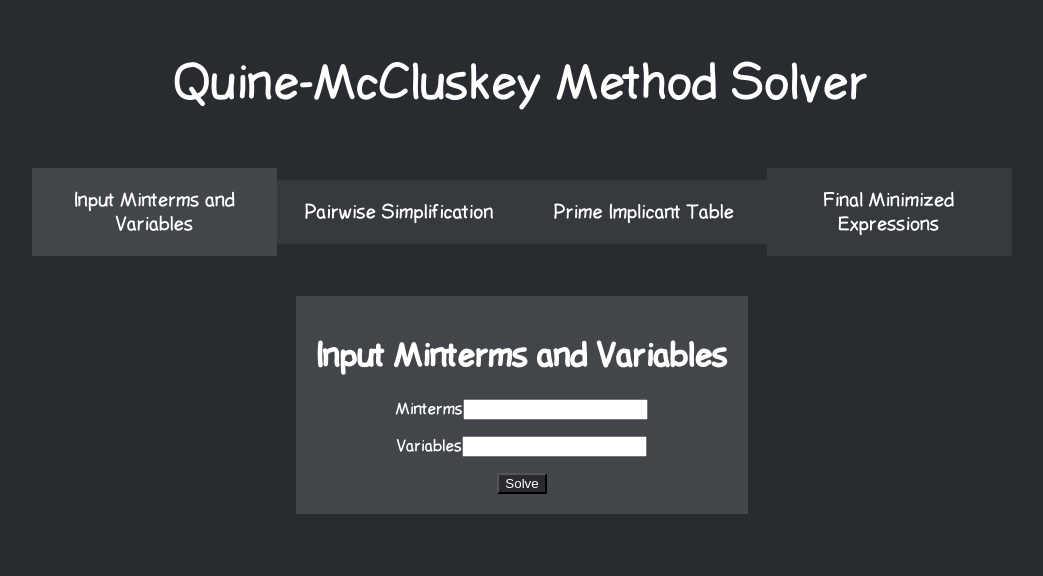
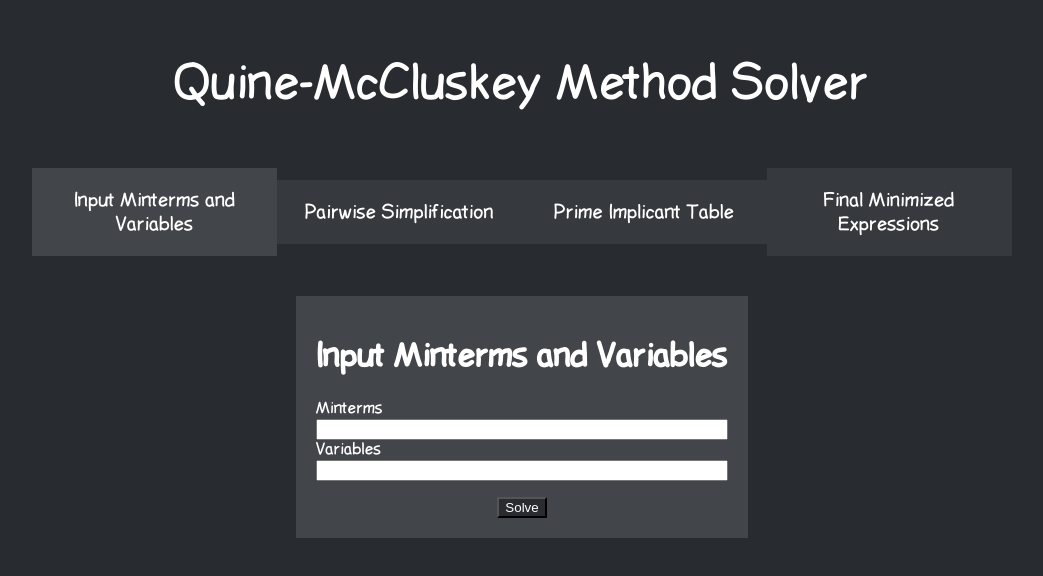
Before and after one commit to gmiracle17/CMSC-130-Quine-McCluskey-Method, a React (Create React App) app: page / in a window 1280 px wide. Shown: the top 576 px of the page, without its empty margins (118-1161 px from the left). Built offline with nearby package versions, Linux system fonts and the light colour scheme.

Commit message:
Lifted the state up for the mintermsInput and variablesInput from the Input.js to the App.js and added more designs to Input.js

```diff
--- a/src/App.js
+++ b/src/App.js
@@ -6,7 +6,9 @@ import Table from './components/Table.js';
 import POS from './components/POS.js';
 
 function App() {
-    const [activeTab, setActiveTab] = useState('input');
+    const[mintermsInput, setMintermsInput] = useState("");
+    const[variablesInput, setVariablesInput] = useState("");
+    const[activeTab, setActiveTab] = useState('input');
     const[mintermsArray, setMintermsArray] = useState("");
     const[variablesArray, setVariablesArray] = useState("");
     const[binaryList, setBinaryList] = useState([]);
@@ -15,9 +17,23 @@ function App() {
     const renderContent = () => {
         switch (activeTab) {
             case 'input':
-                return <Input setActiveTab={setActiveTab} setMintermsArray={setMintermsArray} setVariablesArray={setVariablesArray}/>;
+                return <Input
+                    setActiveTab={setActiveTab}
+                    mintermsInput={mintermsInput}
+                    variablesInput={variablesInput}
+                    setMintermsInput={setMintermsInput}
+                    setVariablesInput={setVariablesInput}
+                    setMintermsArray={setMintermsArray}
+                    setVariablesArray={setVariablesArray}
+
+                />;
             case 'pairwise':
-                return <Pairwise mintermsArray={mintermsArray} variablesArray={variablesArray} setBinaryList={setBinaryList} setMintermsList={setMintermsList}/>;
+                return <Pairwise
+                    mintermsArray={mintermsArray}
+                    variablesArray={variablesArray}
+                    setBinaryList={setBinaryList}
+                    setMintermsList={setMintermsList}
+                />;
             case 'primeImplicantTable':
                 return <Table mintermsList={mintermsList} binaryList={binaryList}/>;
             case 'finalExpressions':
--- a/src/components/Input.css
+++ b/src/components/Input.css
@@ -6,9 +6,25 @@
 .input-container {
     background-color: #424549;
     padding: 20px;
-    max-width:max-content;
+    max-width: max-content;
 }
 
-/*
-To be pushed
-*/
+.sub-container {
+    display: flex;
+    flex-direction: column;
+}
+
+.input {
+    display: flex;
+    flex-direction: column;
+    justify-content: flex-start;
+    width: 100%;
+}
+
+label {
+    display: flex;
+}
+
+.errorText {
+    color: rgb(231, 89, 89);
+}
--- a/src/components/Input.js
+++ b/src/components/Input.js
@@ -1,17 +1,16 @@
 import { useState } from "react"
 import './Input.css';
 
-function InputSection({setActiveTab, setMintermsArray, setVariablesArray}) {
-    const[minterms, setMinterms] = useState("");
-    const[variables, setVariables] = useState("");
+function InputSection({setActiveTab,mintermsInput, variablesInput, setMintermsInput, setVariablesInput, setMintermsArray, setVariablesArray}) {
+
 
     return (
         <div className="input-container">
             <h1>Input Minterms and Variables</h1>
             <div className="sub-container">
-                <InputComponent label="Minterms" value={minterms} retrieveInput={setMinterms} />
-                <InputComponent label="Variables" value={variables} retrieveInput={setVariables} />
-                <SolveButton minterms={minterms} variables = {variables} HandleInputs={() => HandleInputs(minterms, variables)} setMintermsArray={setMintermsArray} setVariablesArray={setVariablesArray} setActiveTab={setActiveTab}/>
+                <InputComponent label="Minterms" value={mintermsInput} retrieveInput={setMintermsInput} />
+                <InputComponent label="Variables" value={variablesInput} retrieveInput={setVariablesInput} />
+                <SolveButton minterms={mintermsInput} variables = {variablesInput} HandleInputs={() => HandleInputs(mintermsInput, variablesInput)} setMintermsArray={setMintermsArray} setVariablesArray={setVariablesArray} setActiveTab={setActiveTab}/>
             </div>
 
         </div>
@@ -25,10 +24,9 @@ function InputComponent({label, value, retrieveInput}) {
     }
 
     return(
-        <div>
+        <div className="input">
             <label>{label}</label>
             <input type="text" value={value} onChange={handleChange}></input>
-            <p>{value}</p>
         </div>
     )
 
@@ -36,12 +34,7 @@ function InputComponent({label, value, retrieveInput}) {
 
 function SolveButton({minterms, variables, HandleInputs, setMintermsArray, setVariablesArray, setActiveTab}) {
 
-    /*
-    Have an array of text
-    If the array is not empty, add a try again at the end of the error statement and invalid input at the start of the error
-    Connect them
-    [mintermsFormatCorrect, noMintermDuplicates, noNonDigit, variablesFormatCorrect, noNonLetter, noVariableDuplicates, sufficientVariables]
-    */
+
    const[errorText, setErrorText] = useState('');
 
    function setArrays() {
@@ -82,8 +75,8 @@ function SolveButton({minterms, variables, HandleInputs, setMintermsArray, setVa
     }
 
     return(
-        <div>
-            <p>{errorText}</p>
+        <div className="button-container">
+            <p className="errorText" >{errorText}</p>
             <button className="solve-button" onClick={onButtonClick}>Solve</button>
         </div>
 
--- a/src/components/Pairwise.js
+++ b/src/components/Pairwise.js
@@ -8,7 +8,7 @@ function Pairwise({mintermsArray, variablesArray, setBinaryList, setMintermsList
     const complementMintermsArray = allMinterms.filter(m => !mintermsArray.includes(m));
 
     let allTables = [];
-    let groupMap = createGroupMap(complementMintermsArray, variablesArray);
+    let groupMap = createGroupMap(mintermsArray, variablesArray);
     allTables.push(groupMap);
     let primeImplicantsList = [];
 
@@ -50,7 +50,7 @@ function Pairwise({mintermsArray, variablesArray, setBinaryList, setMintermsList
     return (
         <div className='pairwise-container'>
             <p>Pairwise Simplification</p>
-            <p>This is done by comparing the minterms of n and n+1 and pairing them up if they differ by only 1 variable</p>
+            <p>This is done by comparing the minterms of group n and n+1 and pairing them up if they differ by only 1 variable</p>
             {
                 allTables.map((groupMap, index) => <SimplificationTable groupMap={groupMap} index={index} variablesArray = {variablesArray} getVariableEquivalent={getVariableEquivalent}/>)
             }
```
